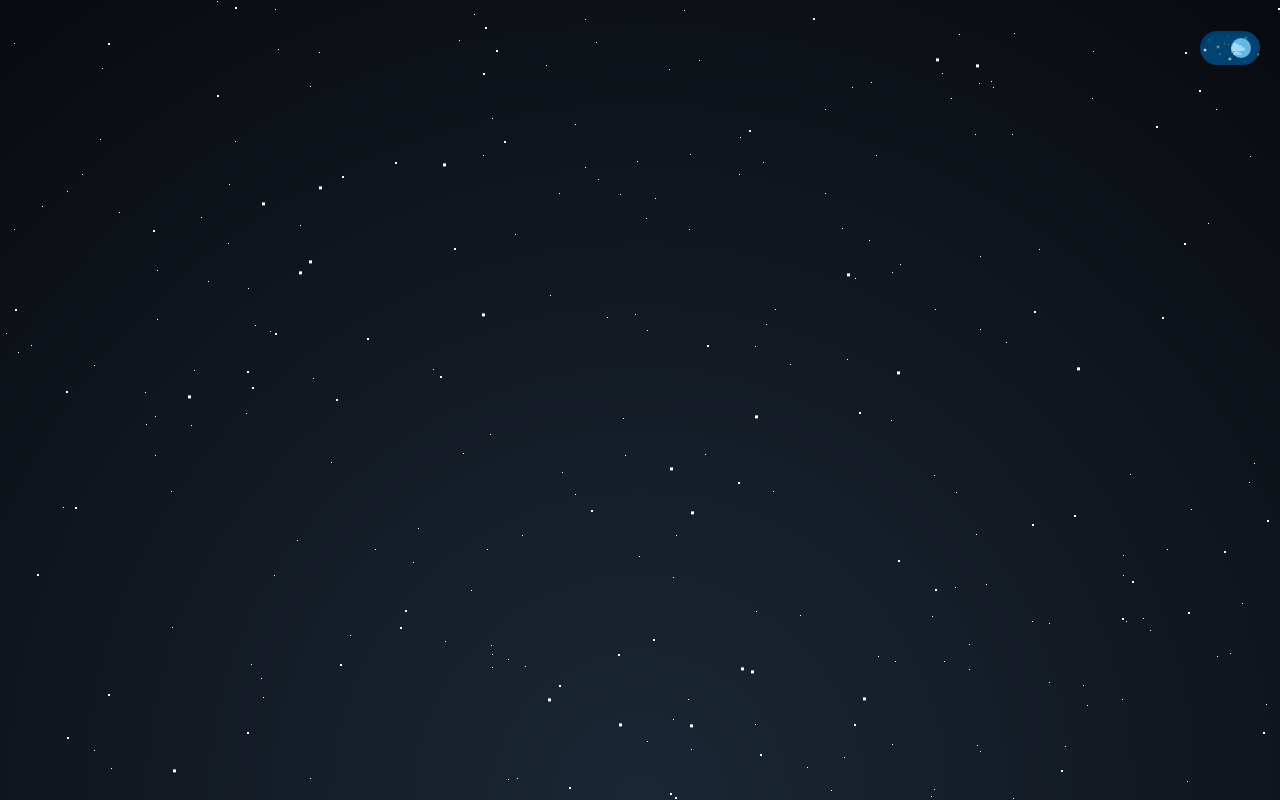
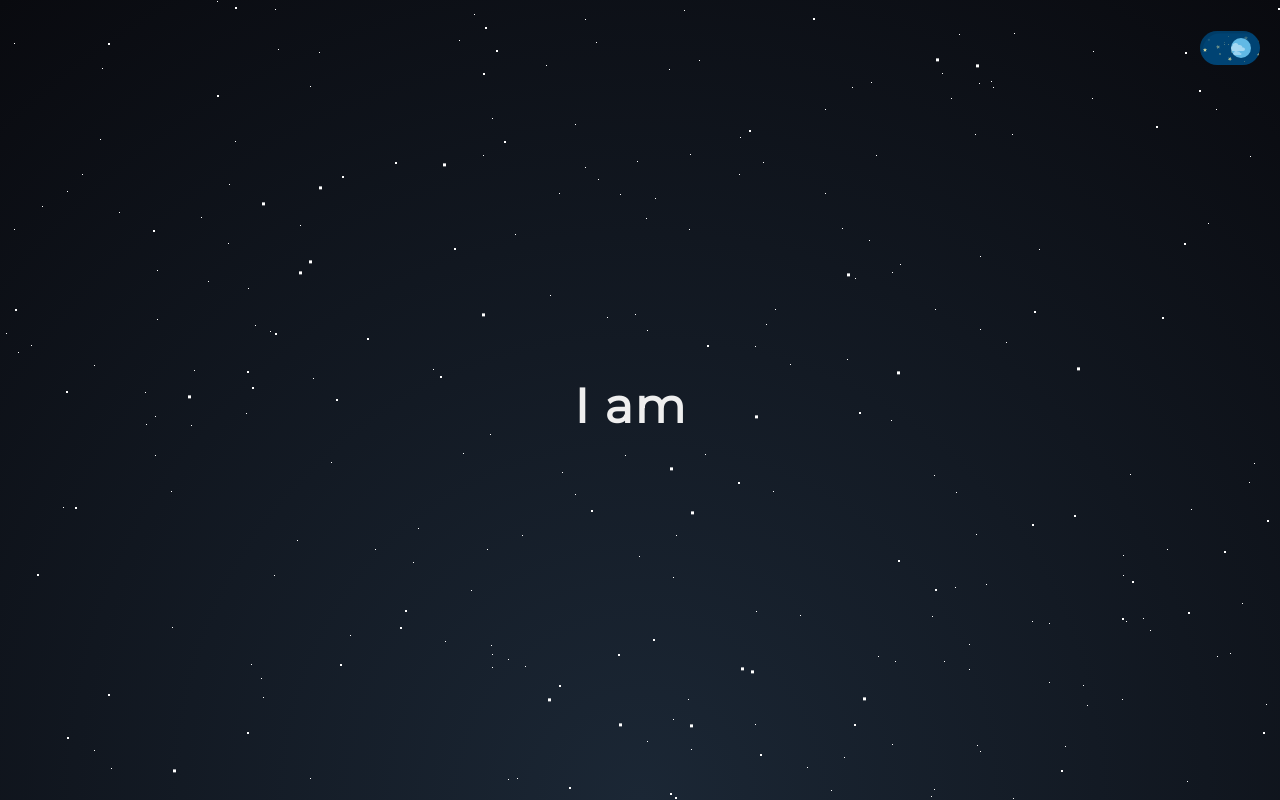
Before and after one commit to akhil-rana/portfolio, a website: page src/index.html in a window 1280 px wide. Drawn offline with nearby package versions, Linux system fonts and the light colour scheme.

Commit message:
added automatic typing animation

```diff
--- a/src/index.html
+++ b/src/index.html
@@ -6,6 +6,7 @@
     <title>Akhil Rana</title>
     <link id="themeCSS" rel="stylesheet" href="./utils/background.css" />
     <link rel="stylesheet" href="./utils/themeToggle.css" />
+    <link rel="stylesheet" href="./utils/typingEffect.css">
     <link rel="stylesheet" href="./style.css" />
     <script src="https://cdnjs.cloudflare.com/ajax/libs/gsap/3.4.2/gsap.min.js"></script>
     <script
@@ -35,9 +36,16 @@
             </label>
           </div>
         </span>
+        <div class="container-typing">
+          <p>
+            I am <span class="typed-text"></span
+            ><span class="cursor">&nbsp;</span>
+          </p>
+        </div>
       </div>
       <script src="./script.js"></script>
       <script src="./utils/toggleTheme.js"></script>
+      <script src="./utils/typingEffect.js"></script>
     </div>
   </body>
 </html>
--- a/src/utils/toggleTheme.js
+++ b/src/utils/toggleTheme.js
@@ -30,16 +30,6 @@
     },
     0
   )
-  //   .to(
-  //     '.day-label',
-  //     { duration: duration * 2, ease: 'power2.inOut', opacity: 0.2 },
-  //     0
-  //   )
-  //   .to(
-  //     '.night-label-theme-toggle',
-  //     { duration: duration * 2, ease: 'power2.inOut', opacity: 1 },
-  //     0
-  //   )
   .set(
     '#circle',
     {
@@ -68,7 +58,7 @@
   )
   .to(
     'body',
-    { backgroundColor: '#b0b0b9', color: 'black', duration: duration * 2 },
+    { duration: duration * 2 },
     0
   );
 
@@ -97,12 +87,13 @@
   }
 };
 
-
 toNightAnimation.reverse();
 toNightAnimation.pause();
 
 $(document).ready(() => {
-  $('#input-theme-toggle').click().change(() => {
+  $('#input-theme-toggle')
+    .click()
+    .change(() => {
       if (theme == 'light') {
         theme = 'dark';
         $('#themeCSS').attr('href', './utils/background.css');
--- /dev/null
+++ b/src/utils/typingEffect.css
@@ -0,0 +1,57 @@
+@import url('https://fonts.googleapis.com/css?family=Montserrat');
+
+* {
+  margin: 0;
+  padding: 0;
+  box-sizing: border-box;
+}
+body {
+  font-family: 'Montserrat', sans-serif;
+  background-color: #000;
+  color: #eee;
+}
+.container-typing {
+  height: 100vh;
+  display: flex;
+  justify-content: center;
+  align-items: center;
+}
+.container-typing p {
+  font-size: 3rem;
+  padding: 0.5rem;
+  font-weight: bold;
+  letter-spacing: 0.1rem;
+  text-align: center;
+  overflow: hidden;
+}
+.container-typing p span.typed-text {
+  font-weight: normal;
+  color: #dd7732;
+}
+.container-typing p span.cursor {
+  display: inline-block;
+  background-color: #ccc;
+  margin-left: 0.1rem;
+  width: 3px;
+  animation: blink 1s infinite;
+}
+.container-typing p span.cursor.typing {
+  animation: none;
+}
+@keyframes blink {
+  0% {
+    background-color: #ccc;
+  }
+  49% {
+    background-color: #ccc;
+  }
+  50% {
+    background-color: transparent;
+  }
+  99% {
+    background-color: transparent;
+  }
+  100% {
+    background-color: #ccc;
+  }
+}
--- /dev/null
+++ b/src/utils/typingEffect.js
@@ -0,0 +1,45 @@
+const typedTextSpan = document.querySelector('.typed-text');
+const cursorSpan = document.querySelector('.cursor');
+
+const textArray = ['Akhil', 'into tech', 'a web developer', 'not a gamer'];
+const typingDelay = 150;
+const erasingDelay = 100;
+const newTextDelay = 1500; // Delay between current and next text
+let textArrayIndex = 0;
+let charIndex = 0;
+
+function type() {
+  if (charIndex < textArray[textArrayIndex].length) {
+    if (!cursorSpan.classList.contains('typing'))
+      cursorSpan.classList.add('typing');
+    typedTextSpan.textContent += textArray[textArrayIndex].charAt(charIndex);
+    charIndex++;
+    setTimeout(type, typingDelay);
+  } else {
+    cursorSpan.classList.remove('typing');
+    setTimeout(erase, newTextDelay);
+  }
+}
+
+function erase() {
+  if (charIndex > 0) {
+    if (!cursorSpan.classList.contains('typing'))
+      cursorSpan.classList.add('typing');
+    typedTextSpan.textContent = textArray[textArrayIndex].substring(
+      0,
+      charIndex - 1
+    );
+    charIndex--;
+    setTimeout(erase, erasingDelay);
+  } else {
+    cursorSpan.classList.remove('typing');
+    textArrayIndex++;
+    if (textArrayIndex >= textArray.length) textArrayIndex = 0;
+    setTimeout(type, typingDelay + 1100);
+  }
+}
+
+document.addEventListener('DOMContentLoaded', function () {
+  // On DOM Load initiate the effect
+  if (textArray.length) setTimeout(type, newTextDelay + 250);
+});
```
Lines whose indentation alone changed are shown as unchanged.
